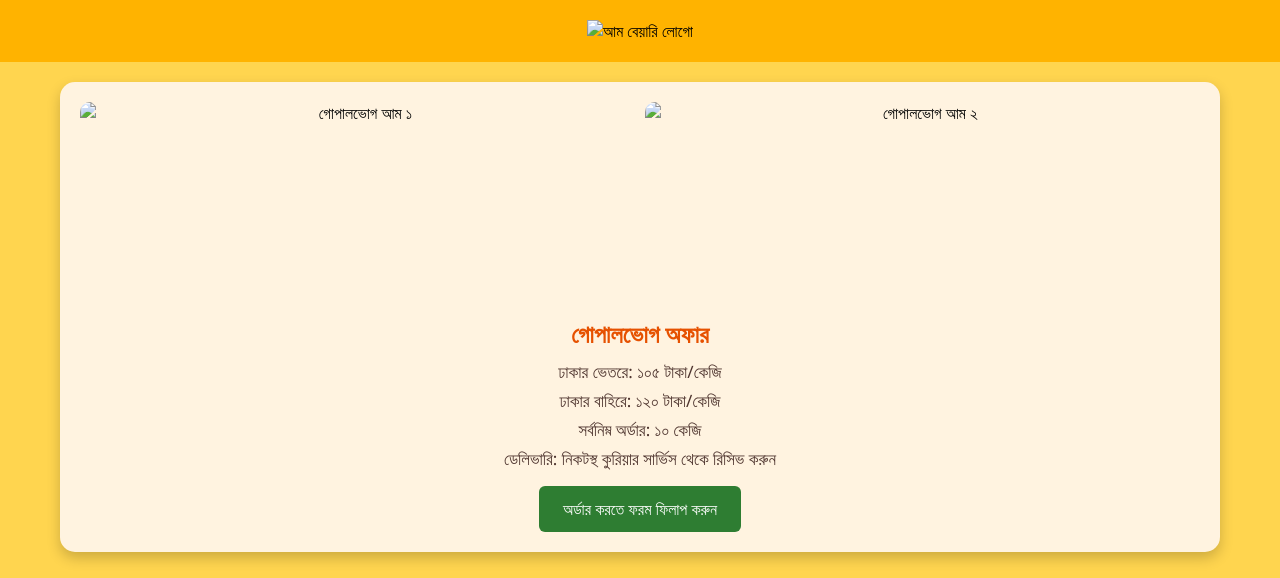
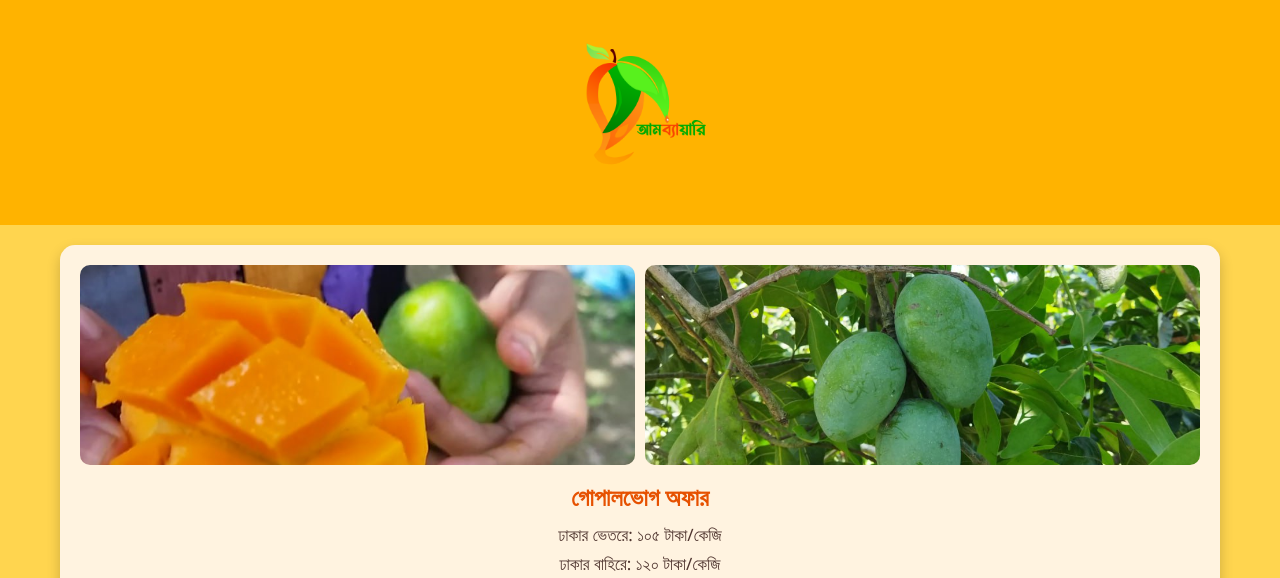
Before and after one commit to Anas18ctg/aam-beyarii, a plain HTML site: page index.html in a window 1280 px wide. Shown: the top 578 px of the page. Drawn offline with Linux system fonts and the light colour scheme.

Commit message:
Update index.html

```diff
--- a/index.html
+++ b/index.html
@@ -157,15 +157,15 @@
 </head>
 <body>
     <header>
-        <img src="aamlogo.png.png
+        <img src="aamlogo.png
         " alt="আম বেয়ারি লোগো">
     </header>
 
     <div class="container">
         <div class="mango-card">
             <div class="mango-images">
-                <img src="gopalbhog.jpg.jpg" alt="গোপালভোগ আম ১">
-                <img src="gopalbhog.jpg (2).jpg" alt="গোপালভোগ আম ২">
+                <img src="gopalbhog.jpg" alt="গোপালভোগ আম ১">
+                <img src="gopalbhog2.jpg" alt="গোপালভোগ আম ২">
             </div>
             <h3>গোপালভোগ অফার</h3>
             <p>ঢাকার ভেতরে: ১০৫ টাকা/কেজি</p>
```
